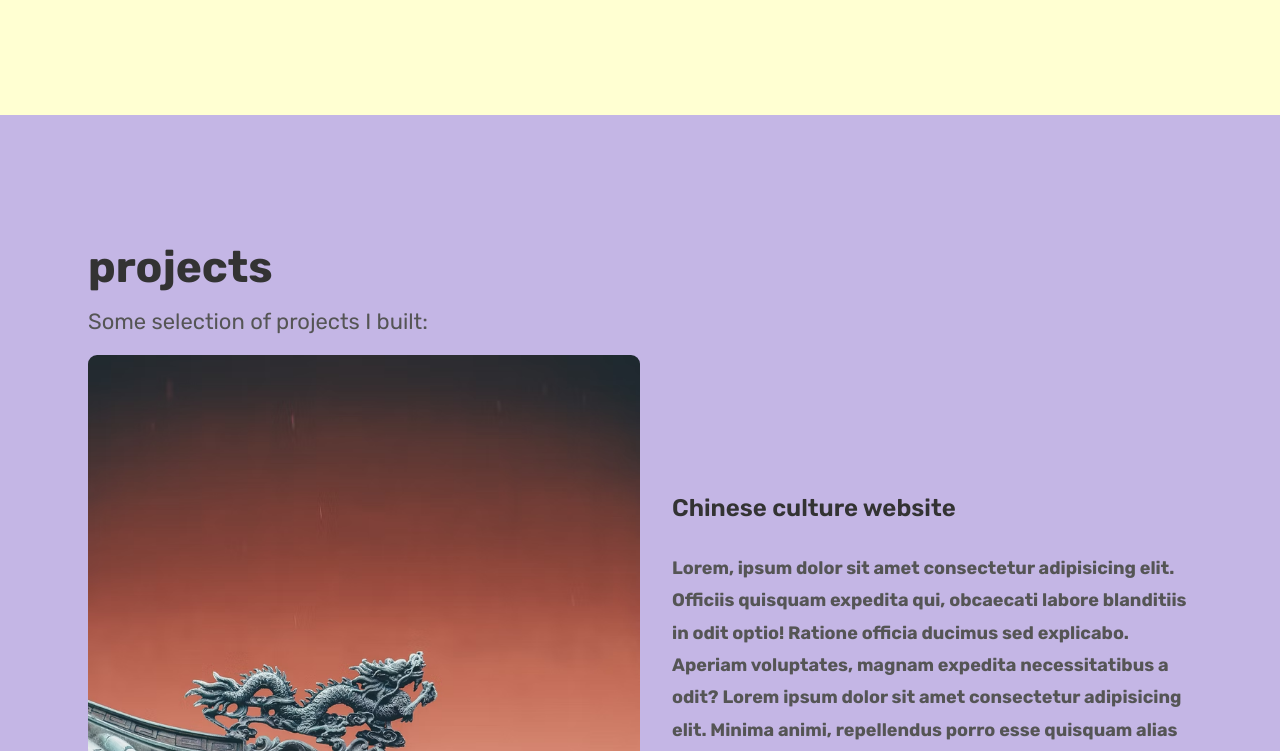
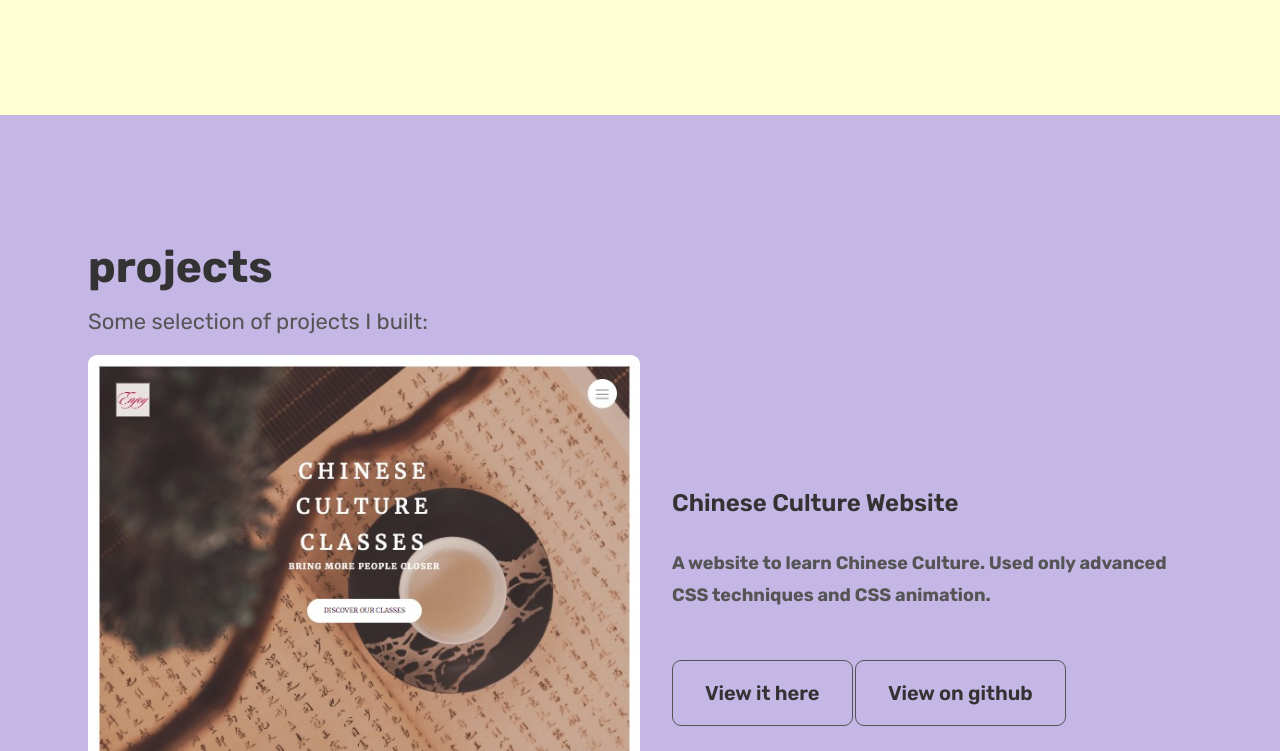
Before and after one commit to Effyz1228/My-personal-website, a website: page index.html in a window 1280 px wide. Shown: the part 2049-2800 px from the top of the page. Drawn offline with nearby package versions, Linux system fonts and the light colour scheme; some packages are replaced by stand-ins of ours; a script that the page names is missing.

Commit message:
clean up some space

```diff
--- a/index.html
+++ b/index.html
@@ -111,7 +111,7 @@
             <h2 class="heading-secondary margin-bottom-small">About me</h2>
             <figure class="section-about__img-box">
               <img
-                src="img/temp.JPG"
+                src="img/Effy.JPG"
                 alt="my avartar"
                 class="section-about__avartar"
               />
@@ -248,25 +248,24 @@
           <div class="projects__container">
             <!-- p1 -->
             <div class="project__photo-box">
-              <img src="img/chinese.avif" alt="" class="project__img" />
+              <img
+                src="img/CC2.jpg"
+                alt="Photo of Chinese culture project"
+                class="project__img"
+              />
             </div>
             <div class="project__text-box">
-              <p class="project__name">Chinese culture website</p>
+              <p class="project__name">Chinese Culture Website</p>
               <p class="project__detail">
-                Lorem, ipsum dolor sit amet consectetur adipisicing elit.
-                Officiis quisquam expedita qui, obcaecati labore blanditiis in
-                odit optio! Ratione officia ducimus sed explicabo. Aperiam
-                voluptates, magnam expedita necessitatibus a odit? Lorem ipsum
-                dolor sit amet consectetur adipisicing elit. Minima animi,
-                repellendus porro esse quisquam alias debitis fugit laborum
-                sunt? Ex ut deleniti nihil minus! Architecto veniam aliquam nisi
-                esse? Veniam. Lorem ipsum dolor sit, amet consectetur
-                adipisicing elit. Voluptate ea repellat id omnis nihil ducimus,
-                facilis unde, in ullam magni eligendi, molestiae dolores alias!
-                Quos obcaecati cumque deleniti voluptates quasi?
+                A website to learn Chinese Culture. Used only advanced CSS
+                techniques and CSS animation.
               </p>
-              <a href="#" class="btn">View it here</a>
-              <a href="#" class="btn">View on github</a>
+              <a href="https://enjoychineseculture.netlify.app/" class="btn"
+                >View it here</a
+              >
+              <a href="https://github.com/Effyz1228/Chinese-culture" class="btn"
+                >View on github</a
+              >
             </div>
 
             <!-- p2 -->
```
Also changed, not shown: img/CC2.jpg (added), img/ChineseCulture.jpg (added), img/acne.avif (deleted), img/camping.avif (deleted), img/chinese.avif (deleted), img/journaling.avif (deleted), img/temp.JPG (deleted), img/undraw_designer_girl_re_h54c.svg (deleted), img/undraw_designer_life_re_6ywf.svg (deleted), img/undraw_online_resume_re_ru7s.svg (deleted), img/undraw_programmer_re_owql.svg (deleted), img/undraw_real_time_sync_re_nky7.svg (deleted), img/undraw_software_engineer_re_tnjc.svg (deleted), img/undraw_voice_interface_re_206s.svg (deleted), 1 more files, 1 other file.
